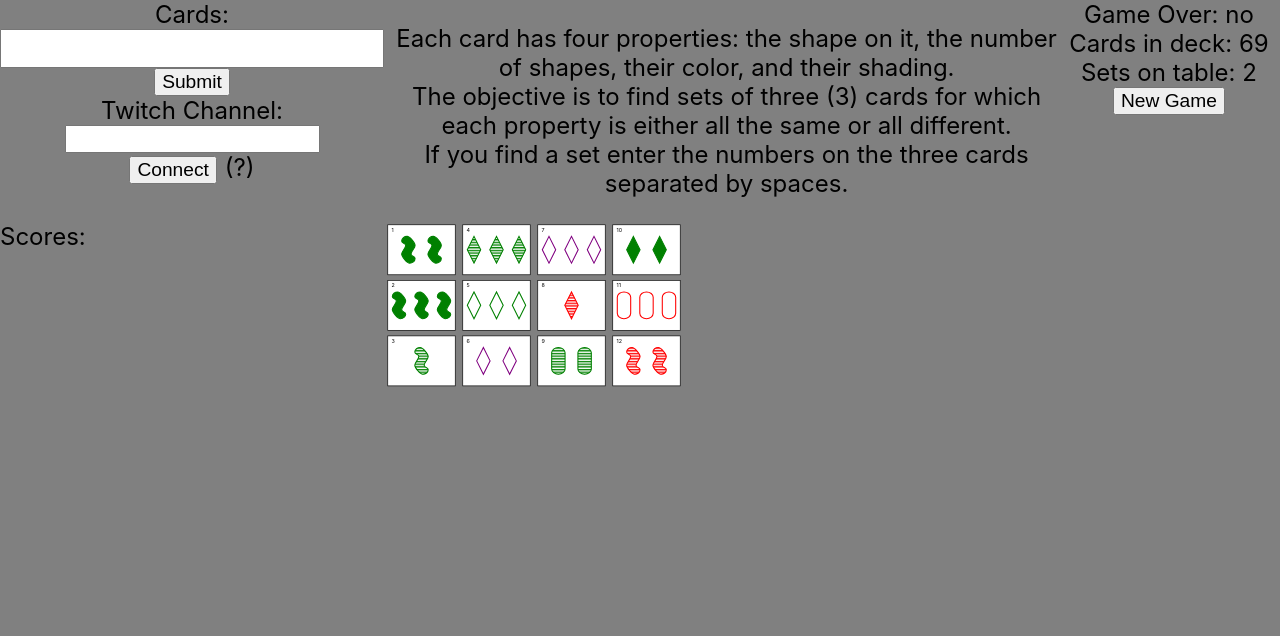
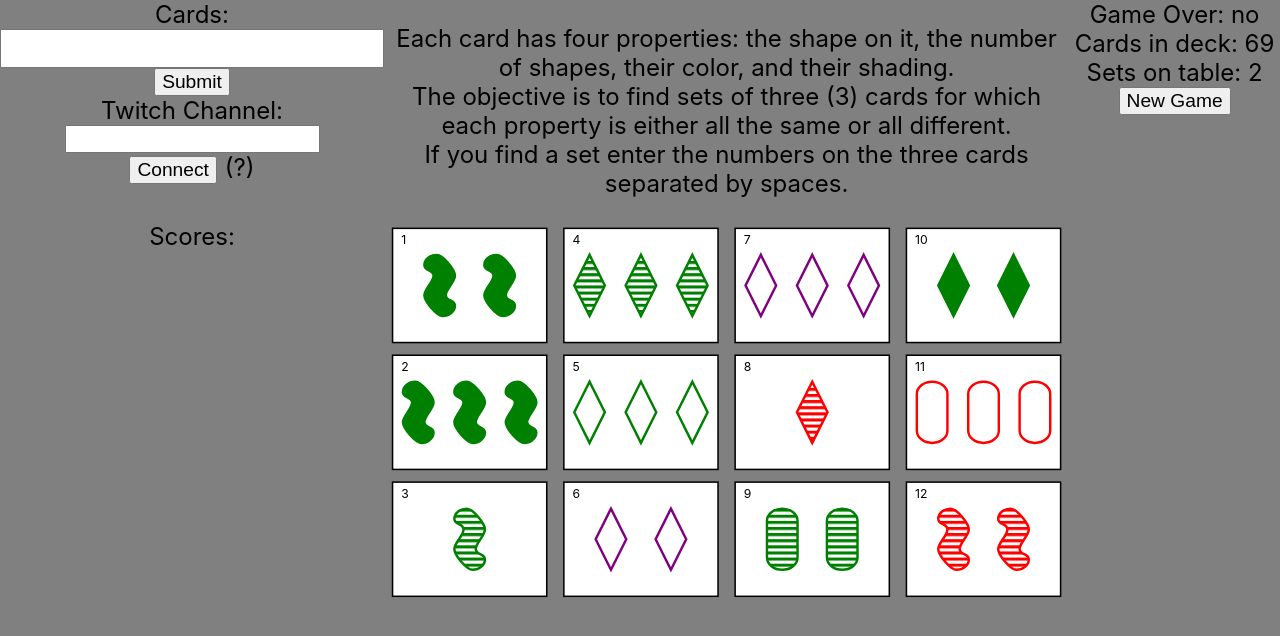
Before and after one commit to RazziaJA/SetOnStream, a React (Create React App) app: page / in a window 1280 px wide. Shown: the top 636 px of the page. Built offline with nearby package versions, Linux system fonts and the light colour scheme.

Commit message:
* Fix card sizes in Chrome/Edge. * Fix New Game button requiring a completed game, and refreshing the page. * Fix React initialization change for v18+. * Updated TODO list.

```diff
--- a/public/index.html
+++ b/public/index.html
@@ -1,5 +1,5 @@
 <!DOCTYPE html>
-<html lang="en">
+<html lang="en" style="height: 100%;">
   <head>
     <meta charset="utf-8" />
     <link rel="icon" href="%PUBLIC_URL%/favicon.ico" />
@@ -28,7 +28,7 @@
   </head>
   <body>
     <noscript>You need to enable JavaScript to run this app.</noscript>
-    <div id="root"></div>
+    <div id="root" style="height: 100%;"></div>
     <!--
       This HTML file is a template.
       If you open it directly in the browser, you will see an empty page.
--- a/src/App.css
+++ b/src/App.css
@@ -2,15 +2,18 @@
   text-align: center;
   display: grid;
   grid-template-columns: 15fr 65fr 20fr;
-  grid-template-rows: auto;
+  grid-template-rows: 20fr 80fr;
   grid-template-areas:
     "inputform rules gameinfo"
     "scores tabletop guesshistory";
-  place-items: start;
+  justify-items: center;
+  align-items: start;
+  height: 100%;
 }
 
 body {
   background-color: gray;
+  height: 100%;
 }
 
 label, p {
@@ -65,24 +68,22 @@ ol li {
 
 .scores {
   grid-area: scores;
+  height: 100%;
 }
 
 .Tabletop {
   grid-area: tabletop;
+  height: 100%;
 }
 
 .GuessedCards {
   grid-area: guesshistory;
+  height: 100%
 }
 
-.TopRegion {
-  display: flex;
-  justify-content: space-evenly;
-}
-
-.BottomRegion {
-  display: flex;
-  justify-content: space-between;
+.CardContainer {
+  width: 100%;
+  height: 100%;
 }
 
 @keyframes App-logo-spin {
--- a/src/App.js
+++ b/src/App.js
@@ -31,7 +31,7 @@ function App() {
   return (
     <div className="App">
         <InputForm dispatch={dispatch} />
-        <GameInfo game={game} />
+        <GameInfo game={game} dispatch={dispatch} />
         <Rules />
         <Scores game={game} />
         <SvgTabletop game={game} />
--- a/src/SetGame.js
+++ b/src/SetGame.js
@@ -20,13 +20,11 @@ export default class SetGame {
     }
 
     restartGame() {
-        if (this.isGameOver) {
-            this.initializeDeck();
-            this.dealCards();
-            this.scores = {};
-            this.guesses = [];
-            this.isGameOver = false;
-        }
+        this.initializeDeck();
+        this.dealCards();
+        this.scores = {};
+        this.guesses = [];
+        this.isGameOver = false;
     }
 
     dealCards() {
--- a/src/SvgGuessHistory.js
+++ b/src/SvgGuessHistory.js
@@ -2,12 +2,24 @@ import React from "react"
 import SvgCard from "./SvgCard"
 import shapestyles from './shapestyles.css'
 
+const SVG_ID_PREFIX="GUESS_HISTORY-";
+
 export default function SvgGuessHistory({game, ...props}) {
     return (
         <div className="GuessedCards">
-            <svg width="100%" height="100%" viewBox="0 0 450 300">
+            <svg viewBox="0 0 450 300" className="CardContainer" preserveAspectRatio="xMinYMin">
                 <style>@import {`${shapestyles}`};</style>
-
+                <defs>
+                    <pattern id={SVG_ID_PREFIX + "red-striped"} width="10%" height="10%" viewBox="0 0 4 4">
+                        <line x1="0" y="0" x2="4" y2="0" stroke="red"/>
+                    </pattern>
+                    <pattern id={SVG_ID_PREFIX + "green-striped"} width="10%" height="10%" viewBox="0 0 4 4">
+                        <line x1="0" y="0" x2="4" y2="0" stroke="green"/>
+                    </pattern>
+                    <pattern id={SVG_ID_PREFIX + "purple-striped"} width="10%" height="10%" viewBox="0 0 4 4">
+                        <line x1="0" y="0" x2="4" y2="0" stroke="purple"/>
+                    </pattern>
+                </defs>
                 {game.guesses.slice(-3).map((guess, guessNum) =>
                     <g key={guessNum}>
                         <text dominantBaseline="hanging" x="35%" y={`${33*guessNum + 2}%`}>
@@ -21,7 +33,8 @@ export default function SvgGuessHistory({game, ...props}) {
                                 cardX={33 * idx}
                                 cardY={33 * guessNum + 8}
                                 cardWidth={33}
-                                cardHeight={25} />
+                                cardHeight={25}
+                                svgIdPrefix={SVG_ID_PREFIX} />
                         )}
                     </g>
                 )}
--- a/src/SvgTabletop.js
+++ b/src/SvgTabletop.js
@@ -4,14 +4,27 @@ import shapestyles from './shapestyles.css'
 
 const NUM_ROWS = 3;
 const ROW_HEIGHT_PCT = 100.0/NUM_ROWS;
+const SVG_ID_PREFIX = "TABLETOP-";
 
 export default function SvgTabletop({game, ...props}) {
     var num_cols = game.on_table.length / 3;
     var col_width_pct = 100.0/num_cols;
     return (
         <div className="Tabletop">
-            <svg width="100%" height="100%" viewBox="0 0 900 500">
+            <svg x="0" y="0" viewBox="0 0 900 500" className="CardContainer" preserveAspectRatio="xMinYMin">
                 <style>@import {`${shapestyles}`};</style>
+                <defs>
+                    <pattern id={SVG_ID_PREFIX + "red-striped"} width="20" height="20" viewBox="0 0 4 4">
+                        <line x1="0" y="0" x2="4" y2="0" stroke="red"/>
+                    </pattern>
+                    <pattern id={SVG_ID_PREFIX + "green-striped"} width="20" height="20" viewBox="0 0 4 4">
+                        <line x1="0" y="0" x2="4" y2="0" stroke="green"/>
+                    </pattern>
+                    <pattern id={SVG_ID_PREFIX + "purple-striped"} width="20" height="20" viewBox="0 0 4 4">
+                        <line x1="0" y="0" x2="4" y2="0" stroke="purple"/>
+                    </pattern>
+                </defs>
+
                 {game.on_table.map((deckId, tblIdx) => {
                     return (
                         <SvgCard
@@ -21,7 +34,8 @@ export default function SvgTabletop({game, ...props}) {
                             cardX={Math.floor((tblIdx/3))*col_width_pct}
                             cardY={(tblIdx%3)*ROW_HEIGHT_PCT}
                             cardWidth={col_width_pct}
-                            cardHeight={ROW_HEIGHT_PCT} />
+                            cardHeight={ROW_HEIGHT_PCT}
+                            svgIdPrefix={SVG_ID_PREFIX} />
                     );
                 })}
             </svg>
```
Also changed, not shown: src/index.js (+3 -4 lines), src/Shapes.svg, 1 other file (tests, documents, lock files or other folders).
